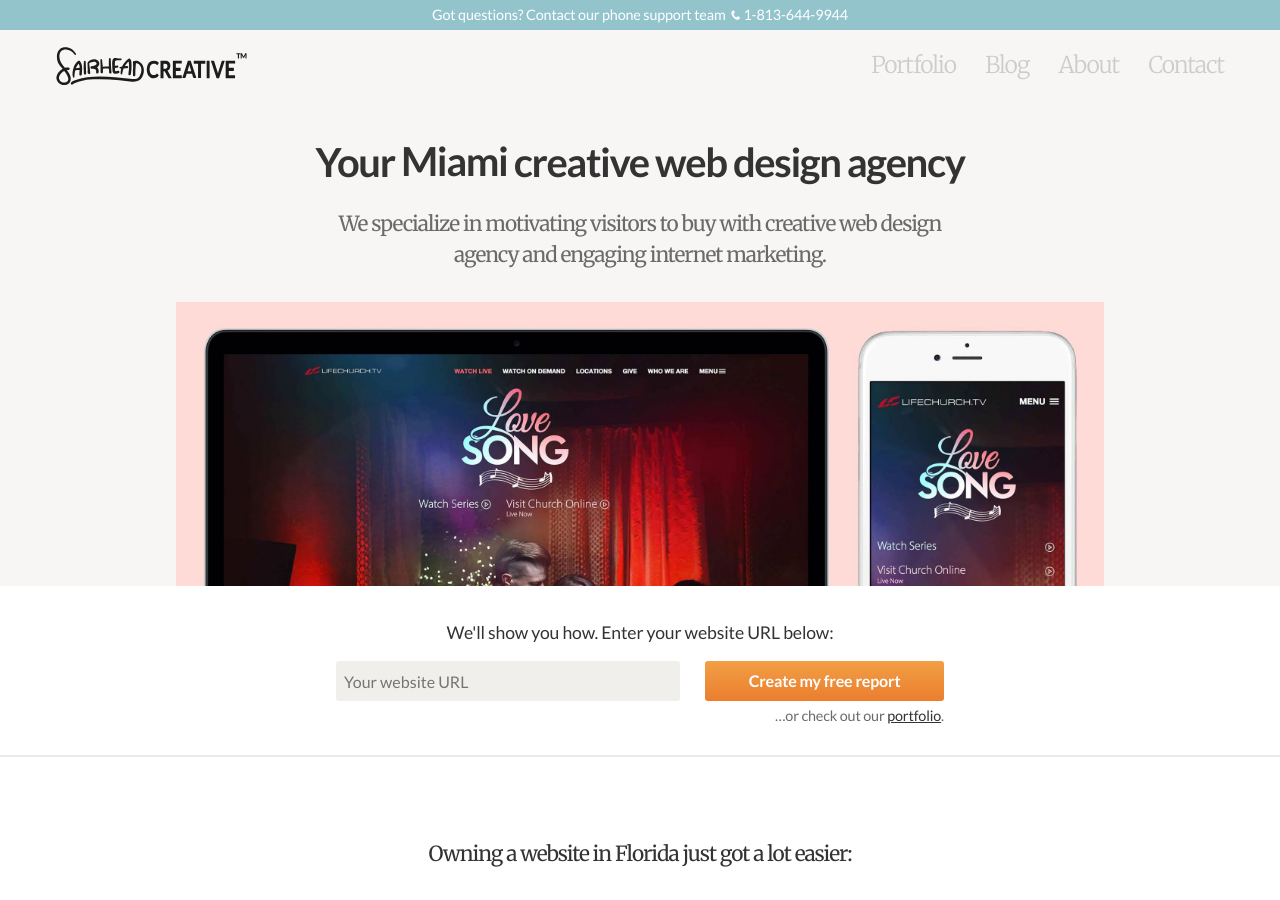
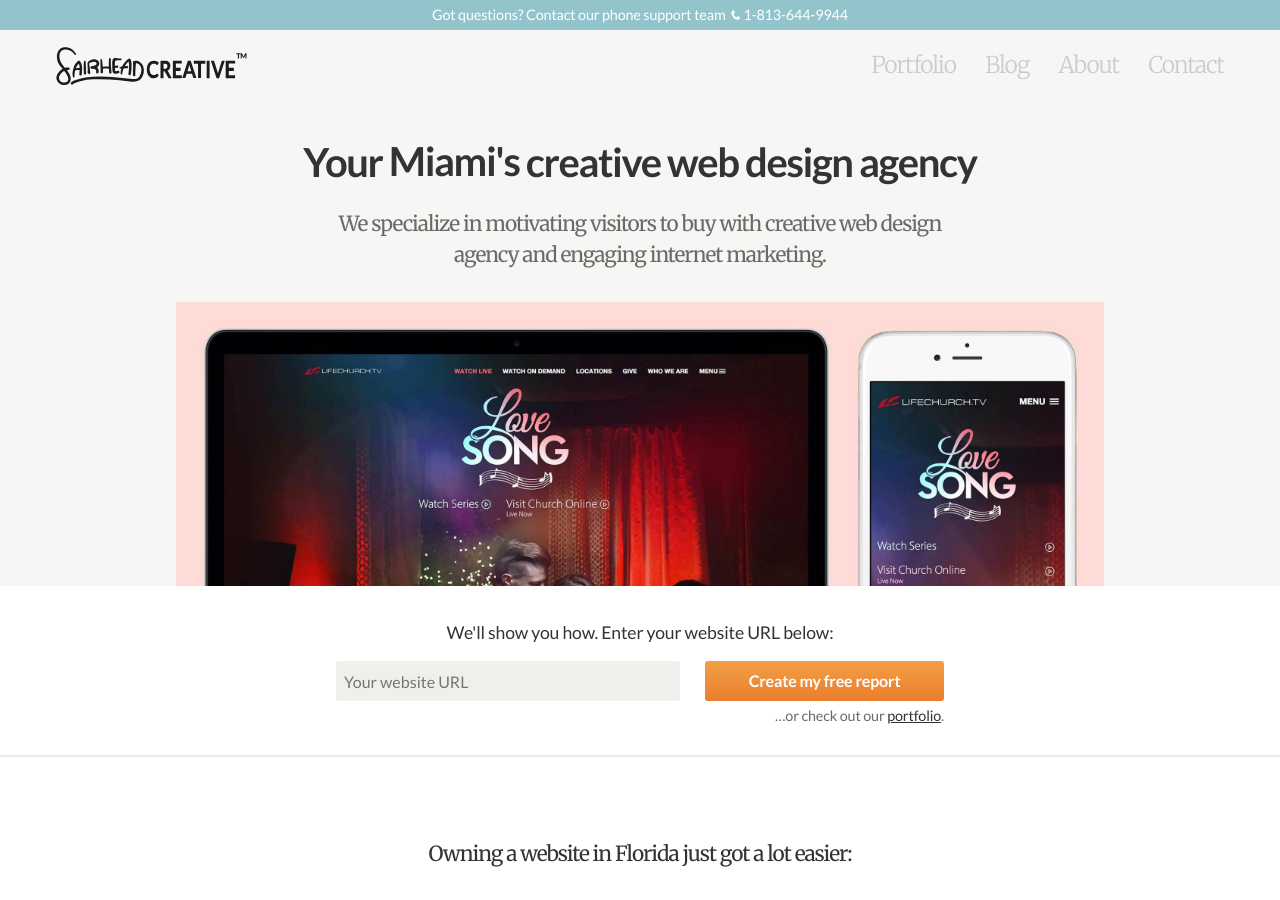
Before and after one commit to fairheadcreative/fairheadcreative, a Jekyll site: the page built from landing/florida.html, in a window 1280 px wide and 900 px high. Built offline with Jekyll 4.4.1, drawn with Linux system fonts in a browser that asks for light colours; Markdown is read by kramdown in place of the engine named in the settings.

Commit message:
Update florida.html

```diff
--- a/landing/florida.html
+++ b/landing/florida.html
@@ -9,7 +9,7 @@ closing: We're ready to motivate your Florida company’s visitors to buy.
 version: v4
 ---
   <header class="container single">
-    <h1>Your <span class="h1-span-1 is-visible">Tampa</span><span class="h1-span-2"> Clearwater</span><span class="h1-span-3"> St.&nbsp;Pete</span><span class="h1-span-4"> Miami</span><span class="h1-span-5"> Florida</span><span class="h1-span-5"> Orlando</span> creative web design agency</h1>
+    <h1>Your <span class="h1-span-1 is-visible"> Tampa's</span><span class="h1-span-2"> Clearwater's</span><span class="h1-span-3"> St.&nbsp;Pete's</span><span class="h1-span-4"> Miami's</span><span class="h1-span-5"> Florida's</span><span class="h1-span-5"> Orlando's</span> creative web design agency</h1>
     <p class="lead">We specialize in motivating visitors to buy with creative web design agency and engaging internet marketing.</p>
 
     <img src="/images/landing/florida-hero_2x.jpg" alt="Creative Web Design Agency Orlando" title="Creative Web Design Agency Orlando" />
```
